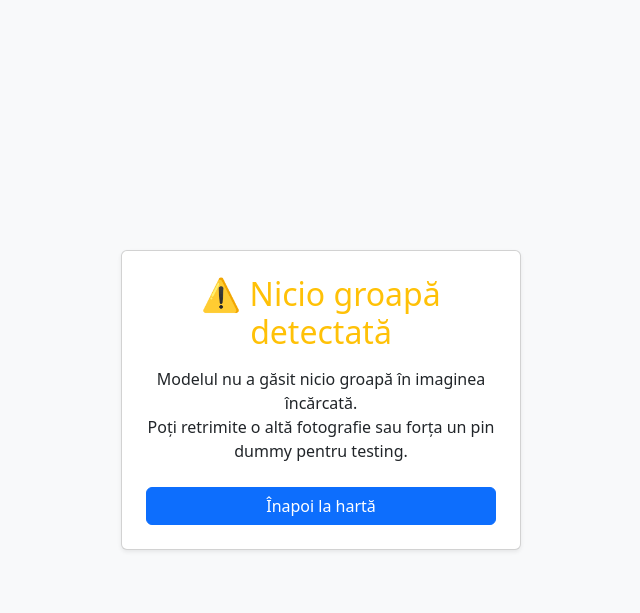
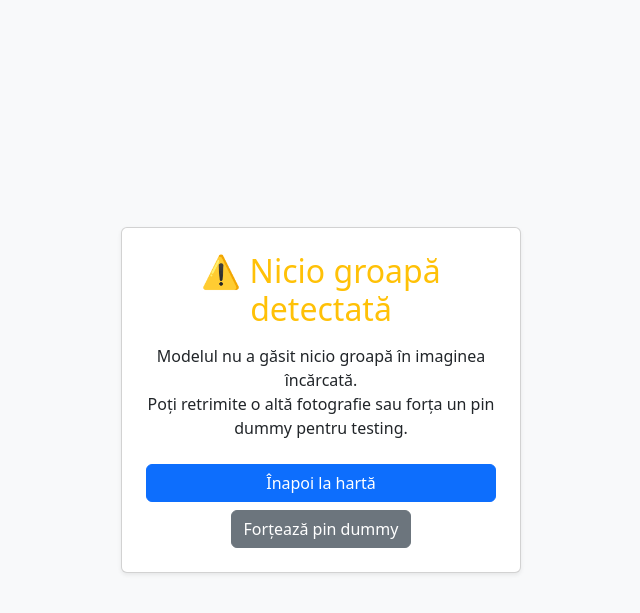
Before and after one commit to patriciaTDR03/pothole-app, a Flask app: template templates/not_detected.html in a window 1280 px wide. Shown: the top 613 px of the page, without its empty margins (319-959 px from the left). Run offline with Flask 3, Linux system fonts and the light colour scheme; the template is opened without the code that fills it: most values are stand-ins (such as "Sample title", 1, 10 or a date in 2020).

Commit message:
Update not_detected.html

```diff
--- a/templates/not_detected.html
+++ b/templates/not_detected.html
@@ -1,14 +1,10 @@
-<!-- templates/not_detected.html -->
 <!DOCTYPE html>
 <html lang="ro">
 <head>
   <meta charset="UTF-8">
   <title>Nicio groapă detectată</title>
   <meta name="viewport" content="width=device-width, initial-scale=1">
-  <link
-    href="https://cdn.jsdelivr.net/npm/bootstrap@5.3.0/dist/css/bootstrap.min.css"
-    rel="stylesheet"
-  >
+  <link href="https://cdn.jsdelivr.net/npm/bootstrap@5.3.0/dist/css/bootstrap.min.css" rel="stylesheet">
 </head>
 <body class="bg-light text-center d-flex flex-column justify-content-center align-items-center vh-100">
   <div class="card shadow-sm p-4" style="max-width: 400px;">
@@ -17,10 +13,14 @@
       Modelul nu a găsit nicio groapă în imaginea încărcată.<br>
       Poți retrimite o altă fotografie sau forța un pin dummy pentru testing.
     </p>
-    <div class="d-grid gap-2">
-      <a href="{{ url_for('upload') }}" class="btn btn-primary">
-        Înapoi la hartă
-      </a>
+    <div class="d-flex flex-column gap-2">
+      <a href="{{ url_for('upload') }}" class="btn btn-primary">Înapoi la hartă</a>
+      <form action="{{ url_for('force_dummy') }}" method="post">
+        <input type="hidden" name="filename" value="{{ filename }}">
+        <input type="hidden" name="lat"      value="{{ lat }}">
+        <input type="hidden" name="lon"      value="{{ lon }}">
+        <button type="submit" class="btn btn-secondary">Forțează pin dummy</button>
+      </form>
     </div>
   </div>
 </body>
```
